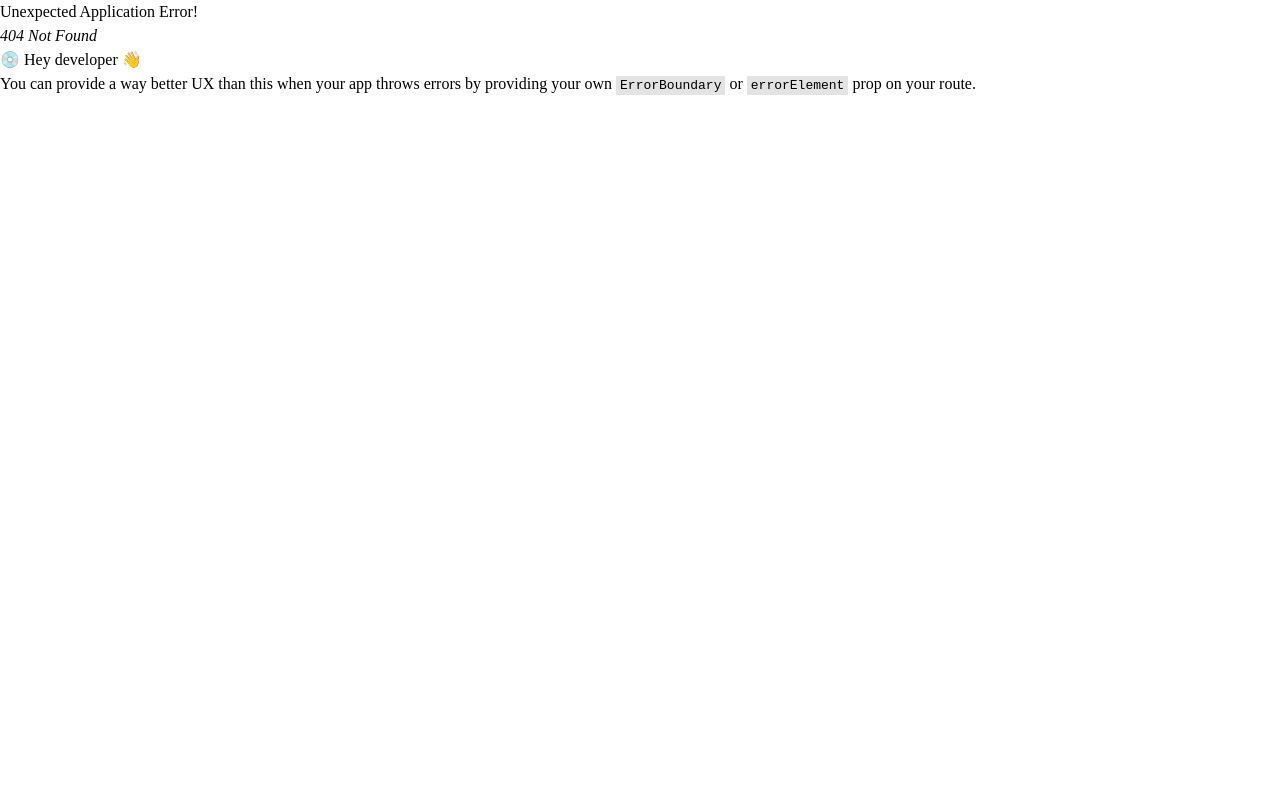
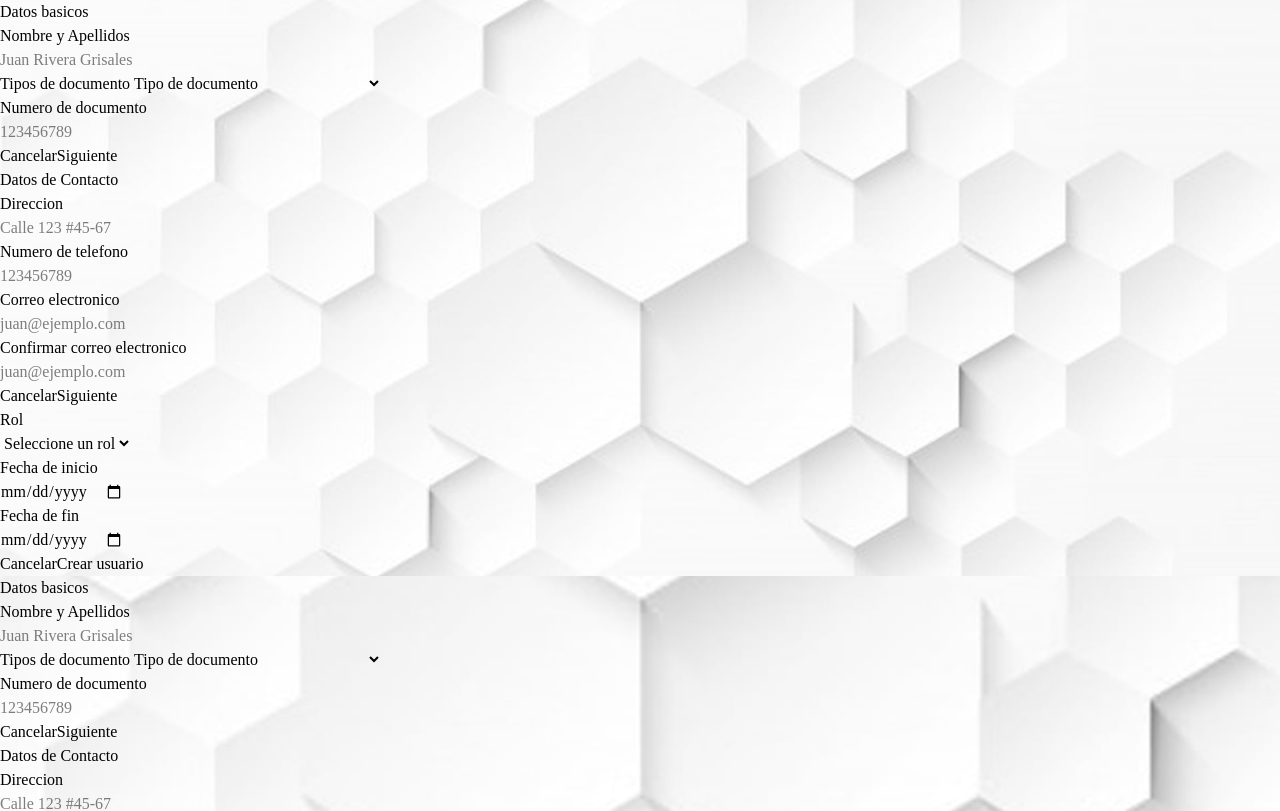
Before and after one commit to m3ch4/curatio-jhonier-actividades-clase-tareas, a React (Vite) app in the folder frontend/curatio/: page /login in a window 1280 px wide. Before the commit this address had no page. Shown: the top 811 px of the page. Built offline with nearby package versions, Linux system fonts and the light colour scheme.

Commit message:
Feat: Se modificó el router para poder usar multiples layouts y se hizo un estilo de overlay moderno

```diff
--- a/frontend/curatio/src/app/router/index.jsx
+++ b/frontend/curatio/src/app/router/index.jsx
@@ -2,14 +2,14 @@ import {createBrowserRouter} from "react-router-dom"
 import MainLayout from "@/shared/layout/MainLayout"
 import ProfilePage from "../../features/users/pages/ProfilePage";
 import HomePage from "../../features/home/pages/HomePage";
+import AuthLayout from "../../shared/layout/AuthLayout";
 
 const router = createBrowserRouter([
     {
-            path: "/",
             element:<MainLayout/>,
             children: [
                 {
-                    index: true,
+                    path: "/",
                     element: <HomePage/>
                 },
                 {
@@ -29,6 +29,23 @@ const router = createBrowserRouter([
                     element: <ProfilePage/>
                 },
         ]
+    },
+    {
+            element:<AuthLayout/>,
+            children: [
+                {
+                    path: "login",
+                    element: <AuthLayout/>
+                },
+                {
+                    path:"forgot-password",
+                    element: <h1 className="p-4">Recuperar mi contraseña</h1>
+                },
+                {
+                    path:"reset-password",
+                    element: <h1 className="p-4">Resetear mi contraseña</h1>
+                },
+        ]
     }
 ])
 
--- a/frontend/curatio/src/features/users/components/UserForm.jsx
+++ b/frontend/curatio/src/features/users/components/UserForm.jsx
@@ -41,7 +41,14 @@ export default function UserForm() {
   return (
     <div>
       {/*Formulario para crear el usuario REALIZADO POR JHONIER G */}
-      <form className="grid grid-cols-1 md:grid-cols-2 lg:grid-cols-3 gap-4">
+      <form className="
+      px-6 py-12
+      grid grid-cols-1 md:grid-cols-2 lg:grid-cols-3 gap-4
+      bg-white/70 dark:bg-neutral-900/20
+      backdrop-blur-md
+      shadow-xl
+      ring-1
+      rounded-3xl">
         {/* ================= DATOS BASICOS ================= */}
         <section className="grid gap-4 p-4 border rounded-xl">
           <h2 className="
--- a/frontend/curatio/src/shared/layout/AuthLayout.jsx
+++ b/frontend/curatio/src/shared/layout/AuthLayout.jsx
@@ -0,0 +1,28 @@
+import { Outlet} from "react-router-dom";
+import authBg from "../../assets/images/auth-background.jpg"
+import UserForm from "../../features/users/components/UserForm";
+// import heroBg from "@/assets/images/imagen-hero.jpg"
+
+export default function AuthLayout(){
+
+        return(
+            <div
+                className="relative min-h-screen w-full flex items-center justify-center text-black"
+                style={{
+                    backgroundImage: `url(${authBg})`,
+                    backgroundSize: "cover",
+                    backgroundPosition: "center",
+                    }}>
+
+
+
+
+                {/*Contenido que se inyecta*/}
+                <main className="mx-auto max-w7">
+                    <Outlet />
+                    <UserForm   />
+                </main>
+            </div>
+
+        );
+};
--- a/frontend/curatio/src/shared/layout/Navbar.jsx
+++ b/frontend/curatio/src/shared/layout/Navbar.jsx
@@ -78,19 +78,19 @@ const Navbar = ({variant = "solid"}) => {
               </button>
 
               {isOpen && (
-                <div className="absolute right-0 mt-2 w-48 rounded-lg border bg-background shadow-lg">
+                <div className="h-28 text-center absolute right-0 mt-2 w-48 border bg-background bg-white/70 dark:bg-neutral-900/20 backdrop-blur-md shadow-xl ring-1 rounded-3xl">
                   <ul className="py-2 text-sm">
                     <li>
                       <Link
-                        to="/perfil"
-                        className="block px-4 py-2 hover:bg-surface transition cursor-pointer"
+                        to="/login" /*"/perfil"*/
+                        className="block px-4 py-2 hover:bg-amber-300 rounded-t-3xl transition cursor-pointer"
                         onClick={() => setIsOpen(false)}>
                         Perfil
                       </Link>
                     </li>
                     <li>
                       <button
-                        className="w-full text-left px-4 py-2 hover:bg-surface transition cursor-pointer"
+                        className="w-full text-center px-4 py-2 hover: hover:bg-amber-300 rounded-b-3xl transition cursor-pointer"
                         onClick={() => {
                           setIsOpen(false);
                           console.log("Cerrar sesión");
```
Also changed, not shown: frontend/curatio/src/assets/images/auth-background.jpg (added).
